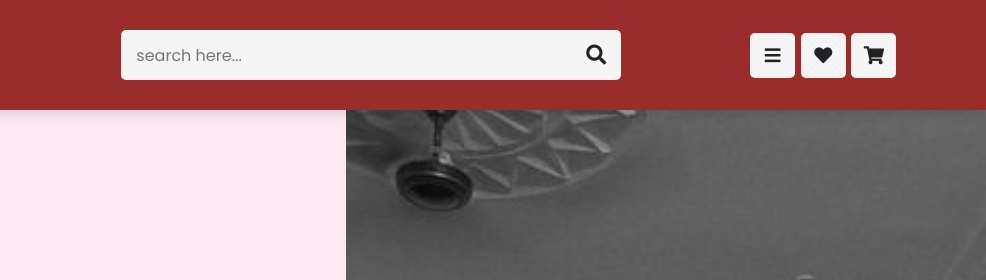
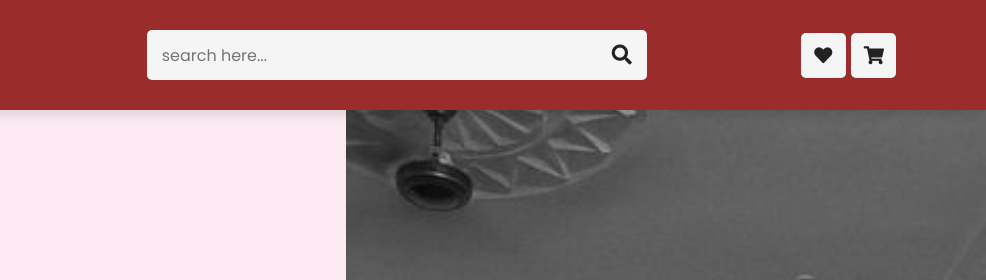
Before and after one commit to tashujain23/ishika., a plain HTML site: page index.html in a window 1280 px wide. Shown: the top 280 px of the page, 294-1280 px from the left. Drawn offline with nearby package versions, Linux system fonts and the light colour scheme; some packages are replaced by stand-ins of ours; a script that the page names is missing.

Commit message:
Update index.html

```diff
--- a/index.html
+++ b/index.html
@@ -31,7 +31,7 @@
     </form>
 
     <div class="icons">
-        <div id="menu-btn" class="fas fa-bars"></div>
+<!--         <div id="menu-btn" class="fas fa-bars"></div> -->
         <div id="search-btn" class="fas fa-search"></div>
         <a href="#" class="fas fa-heart"></a>
         <a href="#" class="fas fa-shopping-cart"></a>
```
